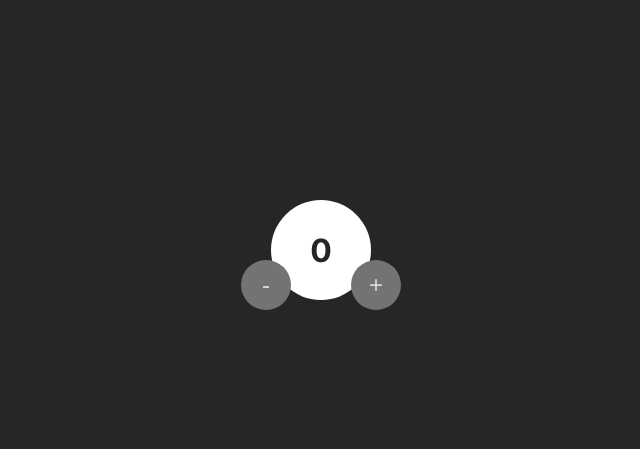
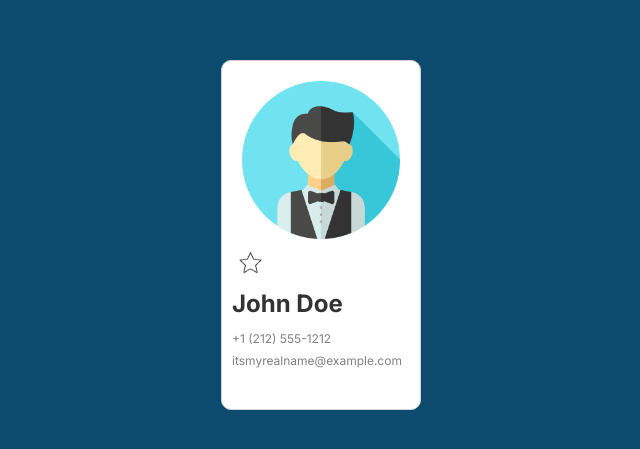
Before and after one commit to 0xYurii/Chef-Claude, a React (Vite) app: page / in a window 1280 px wide. Shown: the part 165-614 px from the top of the page, without its empty margins (319-959 px from the left). Built offline with nearby package versions, Linux system fonts and the light colour scheme.

Commit message:
feat: refactor App component to manage contact information and implement favorite toggle functionality

```diff
--- a/src/App.jsx
+++ b/src/App.jsx
@@ -1,49 +1,52 @@
-/**
- * App.jsx
- * Main application component that renders a simple counter interface.
- * Features:
- * - State management for count value using React.useState
- * - Increment/decrement functionality via button clicks
- * - Accessibility labels for screen readers
- * - Responsive layout with container styling
- * - Reusable Count component for displaying the current value
- */
+import React from "react"
+import avatar from "../images/user.png"
+import Star from "./Star"
 
-import React from "react"
-import Count from './Count'
+
 export default function App() {
-    const [count, setCount] = React.useState(0)
+    const [contact, setContact] = React.useState({
+        firstName: "John",
+        lastName: "Doe",
+        phone: "+1 (212) 555-1212",
+        email: "itsmyrealname@example.com",
+        isFavorite: false
+    })
 
-    function add() {
-        setCount(prevCount => prevCount + 1)
-    }
 
-    function subtract() {
-        setCount(prevCount => prevCount - 1)
+    function toggleFavorite() {
+        setContact(prevContact => ({
+            ...prevContact,
+            isFavorite: !prevContact.isFavorite
+        }))
     }
 
 
+    return (
+        <main>
+            <article className="card">
+                <img
+                    src={avatar}
+                    className="avatar"
+                    alt="User profile picture of John Doe"
+                />
+                <div className="info">
+                    <button
+                        aria-pressed={contact.isFavorite}
+                        aria-label={contact.isFavorite ? "Remove from favorites" : "Add to favorites"}
+                        className="favorite-button"
+                    >
+                        <Star
+                            isFilled={contact.isFavorite}
+                        />
+                    </button>
+                    <h2 className="name">
+                        {contact.firstName} {contact.lastName}
+                    </h2>
+                    <p className="contact">{contact.phone}</p>
+                    <p className="contact">{contact.email}</p>
+                </div>
 
-    return (
-        <main className="container">
-            <div className="counter">
-                <button
-                    className="minus"
-                    onClick={subtract}
-                    aria-label="Decrease count"
-                >-</button>
-
-
-                <Count
-                  number={count}
-                />
-
-                <button
-                    className="plus"
-                    onClick={add}
-                    aria-label="Increase count"
-                >+</button>
-            </div>
+            </article>
         </main>
     )
 }
--- /dev/null
+++ b/src/Star.jsx
@@ -0,0 +1,14 @@
+import starFilled from "../images/star-filled.png"
+import starEmpty from "../images/star-empty.png"
+
+
+export default function Star(props){
+
+    return(
+        <img
+            src={props.isFilled? starFilled:starEmpty}
+            alt={props.isFilled  ? "filled star icon" : "empty star icon"}
+            className="favorite"
+        />
+    )
+}
--- a/src/index.css
+++ b/src/index.css
@@ -3,62 +3,58 @@
 }
 
 body {
+    background-color: #0C4A6E;
     margin: 0;
-    font-family: 'Inter', sans-serif;
-    background-color: #262626;
-    color: #D9D9D9;
-    padding: 20px;
+    font-family: "Inter", sans-serif;
+}
+
+main {
+    height: 100vh;
     display: flex;
     justify-content: center;
     align-items: center;
 }
 
-.container {
-    display: flex;
-    flex-direction: column;
+.card {
+    background-color: white;
+    width: 200px;
+    border: 1px solid lightgray;
+    border-radius: 10px;
+    height: 350px;
 }
 
-.counter {
-    display: flex;
-    align-items: flex-end;
-    align-self: center;
-    margin-top: 40px;
+.card .avatar {
+    width: 100%;
+    padding: 10%;
+    padding-bottom: 0;
 }
 
-.counter > button {
-    height: 50px;
-    width: 50px;
-    border-radius: 50%;
-    border: none;
-    cursor: pointer;
-    background-color: #737373;
-    color: #D9D9D9;
-    font-size: 1.5rem;
+.card .name {
+    margin-block: 13px;
+    color: #333333;
 }
 
-.counter > button:hover {
-    background-color: #404040;
-    color: #D9D9D9;
+.card .info {
+    padding: 10px;
 }
 
-.count {
-    background-color: white;
-    height: 100px;
-    width: 100px;
-    border-radius: 50%;
-    display: flex;
-    justify-content: center;
-    align-items: center;
-    color: #262626;
-    margin-block: 0 10px;
-    font-size: 2rem;
+.card .favorite {
+    width: 25px;
+    cursor: pointer;
 }
 
-.plus {
-    margin-left: -20px;
+.card .contact {
+    font-size: 0.75rem;
+    color: gray;
+    margin-block: 7px;
 }
 
-.minus {
-    margin-right: -20px;
-    z-index: 1;
+.card .favorite-button {
+    border: none;
+    background: transparent;
 }
+
+.card .favorite-button:active {
+    transform: none;
+    box-shadow: none;
+}
```
